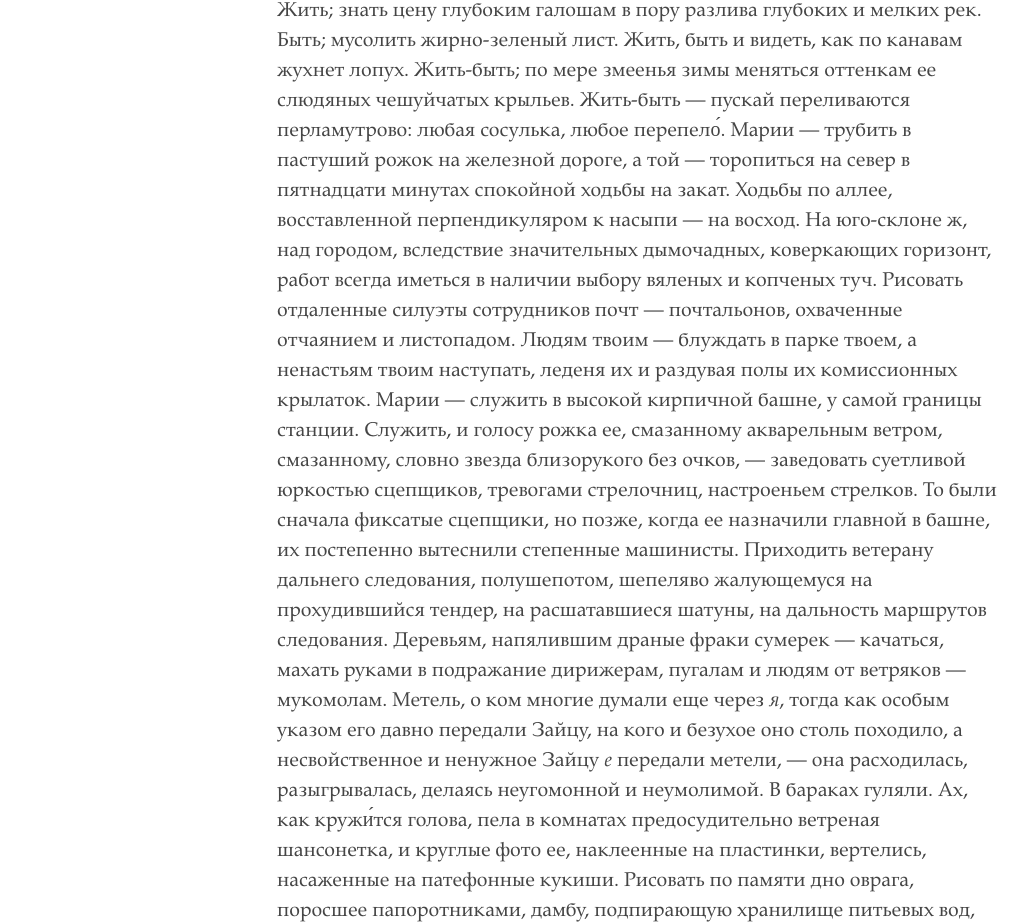
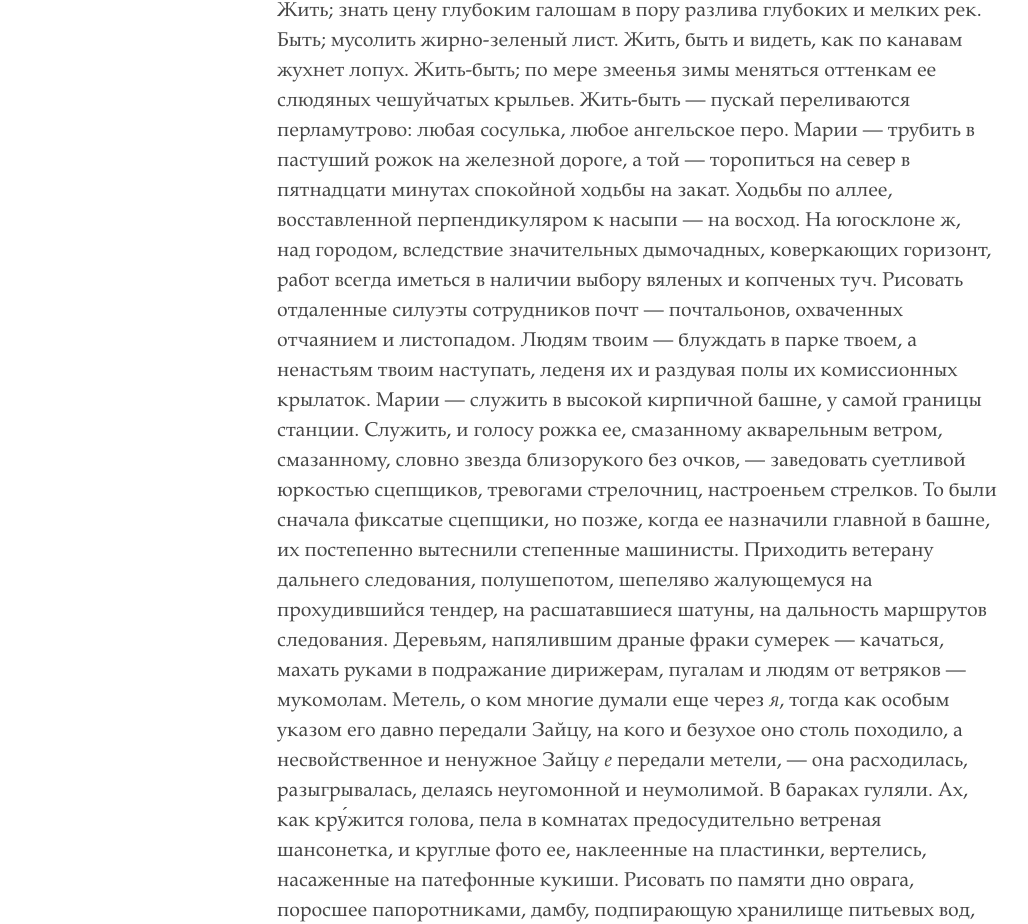
Before and after one commit to digbmc/dog-annotation-site, a Jekyll site: the page built from _texts/02_ru.md, in a window 1280 px wide and 1400 px high. Shown: the part 216-1140 px from the top of the window, without its empty margins (3-1031 px from the left). Built offline with Jekyll 4.4.1, drawn with Linux system fonts in a browser that asks for light colours; some of the changed text lies outside the part shown.

Commit message:
correct error in chapter 2

```diff
--- a/_texts/02_ru.md
+++ b/_texts/02_ru.md
@@ -7,10 +7,10 @@ public: true
 
 Жить; знать цену глубоким галошам в пору разлива глубоких
 и мелких рек. Быть; мусолить жирно-зеленый лист. Жить, быть и видеть, как по канавам жухнет лопух. Жить-быть; по мере змеенья зимы меняться оттенкам ее слюдяных чешуйчатых крыльев. Жить-быть — пускай переливаются перламутрово: любая сосулька, любое
-перепело́. Марии — трубить в пастуший рожок на железной дороге,
-а той — торопиться на север в пятнадцати минутах спокойной ходьбы на закат. Ходьбы по аллее, восставленной перпендикуляром к насыпи — на восход. На юго-склоне ж, над городом, вследствие значительных дымочадных, коверкающих горизонт, работ всегда иметься
+ангельское перо. Марии — трубить в пастуший рожок на железной дороге,
+а той — торопиться на север в пятнадцати минутах спокойной ходьбы на закат. Ходьбы по аллее, восставленной перпендикуляром к насыпи — на восход. На югосклоне ж, над городом, вследствие значительных дымочадных, коверкающих горизонт, работ всегда иметься
 в наличии выбору вяленых и копченых туч. Рисовать отдаленные
-силуэты сотрудников почт — почтальонов, охваченные отчаянием
+силуэты сотрудников почт — почтальонов, охваченных отчаянием
 и листопадом. Людям твоим — блуждать в парке твоем, а ненастьям
 твоим наступать, леденя их и раздувая полы их комиссионных крылаток. Марии — служить в высокой кирпичной башне, у самой границы станции. Служить, и голосу рожка ее, смазанному акварельным ветром, смазанному, словно звезда близорукого без очков, —
 заведовать суетливой юркостью сцепщиков, тревогами стрелочниц,
@@ -22,7 +22,7 @@ public: true
 руками в подражание дирижерам, пугалам и людям от ветряков —
 мукомолам. Метель, о ком многие думали еще через *я*, тогда как
 особым указом его давно передали Зайцу, на кого и безухое оно
-столь походило, а несвойственное и ненужное Зайцу *е* передали метели, — она расходилась, разыгрывалась, делаясь неугомонной и неумолимой. В бараках гуляли. Ах, как кружи́тся голова, пела в комнатах предосудительно ветреная шансонетка, и круглые фото ее,
+столь походило, а несвойственное и ненужное Зайцу *е* передали метели, — она расходилась, разыгрывалась, делаясь неугомонной и неумолимой. В бараках гуляли. Ах, как кру́жится голова, пела в комнатах предосудительно ветреная шансонетка, и круглые фото ее,
 наклеенные на пластинки, вертелись, насаженные на патефонные
 кукиши. Рисовать по памяти дно оврага, поросшее папоротниками,
 дамбу, подпирающую хранилище питьевых вод, рисовать все хранилище, загроможденное реквизитом всевозможных регат в сезон арбузов и моросящих осадков в виде кружочков и палочек, и матроса-читателя, что по капризу художника пусть сидит, поставив торчком
@@ -68,7 +67,7 @@ public: true
 сопутствующих обстоятельств, — на упреки комиссии возражать:
 не усматриваю действительных оснований, в силу коих мои впечатления о такой заурядице способны были бы реальным образом
 стать полезными в работе инспекции, отчего и желал бы оставить их
-исключительно при себе. Впрочем, если вы́ так настаиваете — извольте. Мы возвращаемся в сумерках. Вы, полагаю, уже представлены
+исключительно при себе. Впрочем, если вы так настаиваете — извольте. Мы возвращаемся в сумерках. Вы, полагаю, уже представлены
 или, точнее, имеете представление об этом замечательном часе суток
 и бесповоротно очарованы им, мне подобно, обнаруживая таким образом недюжинный вкус, превосходное чувство цвета и склонность
 к меланхолической созерцательности. Нас, как правило, несколько
```
Also changed, not shown: other parts of _texts/02_ru.md (+4 -5 lines).
